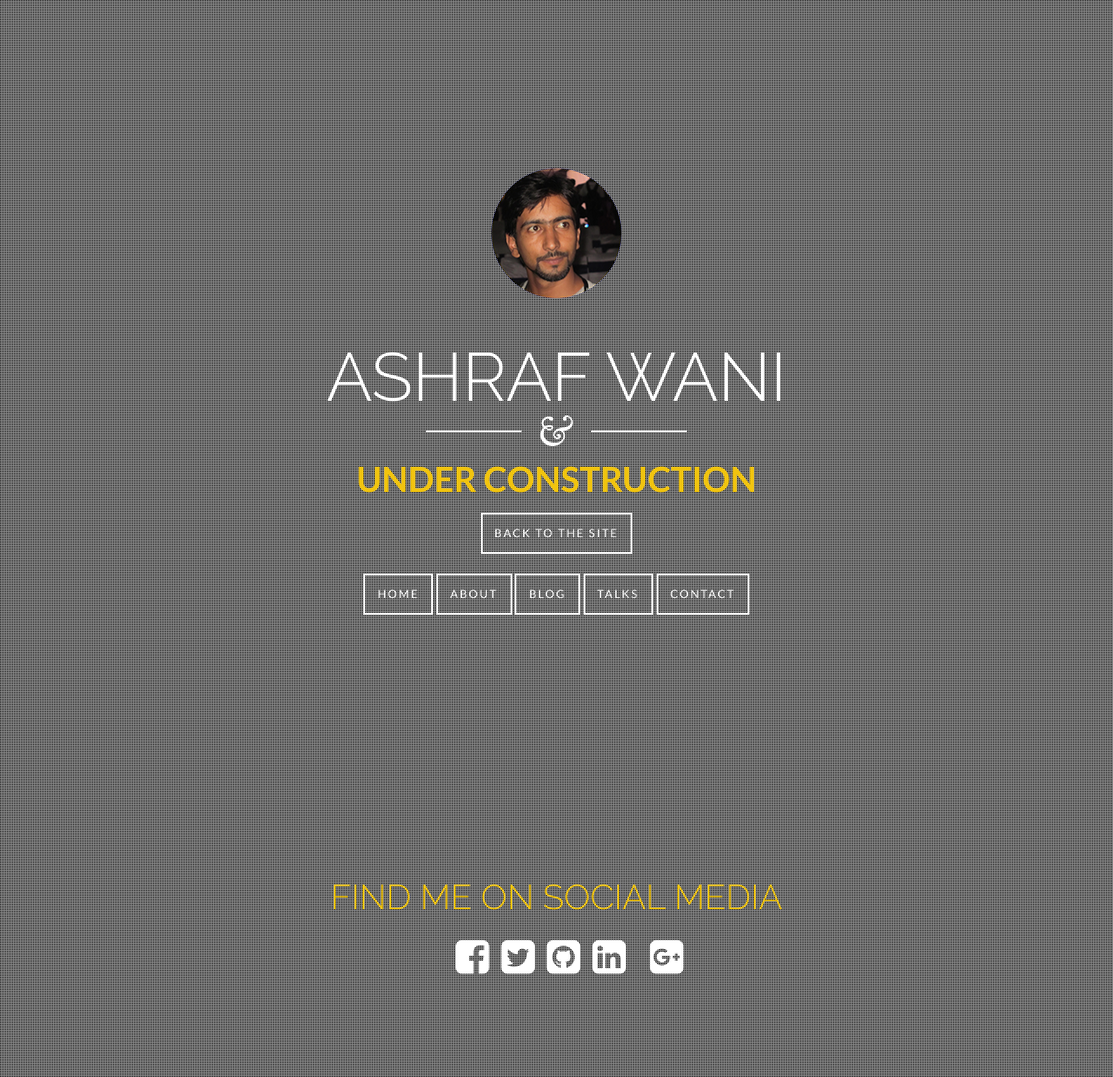
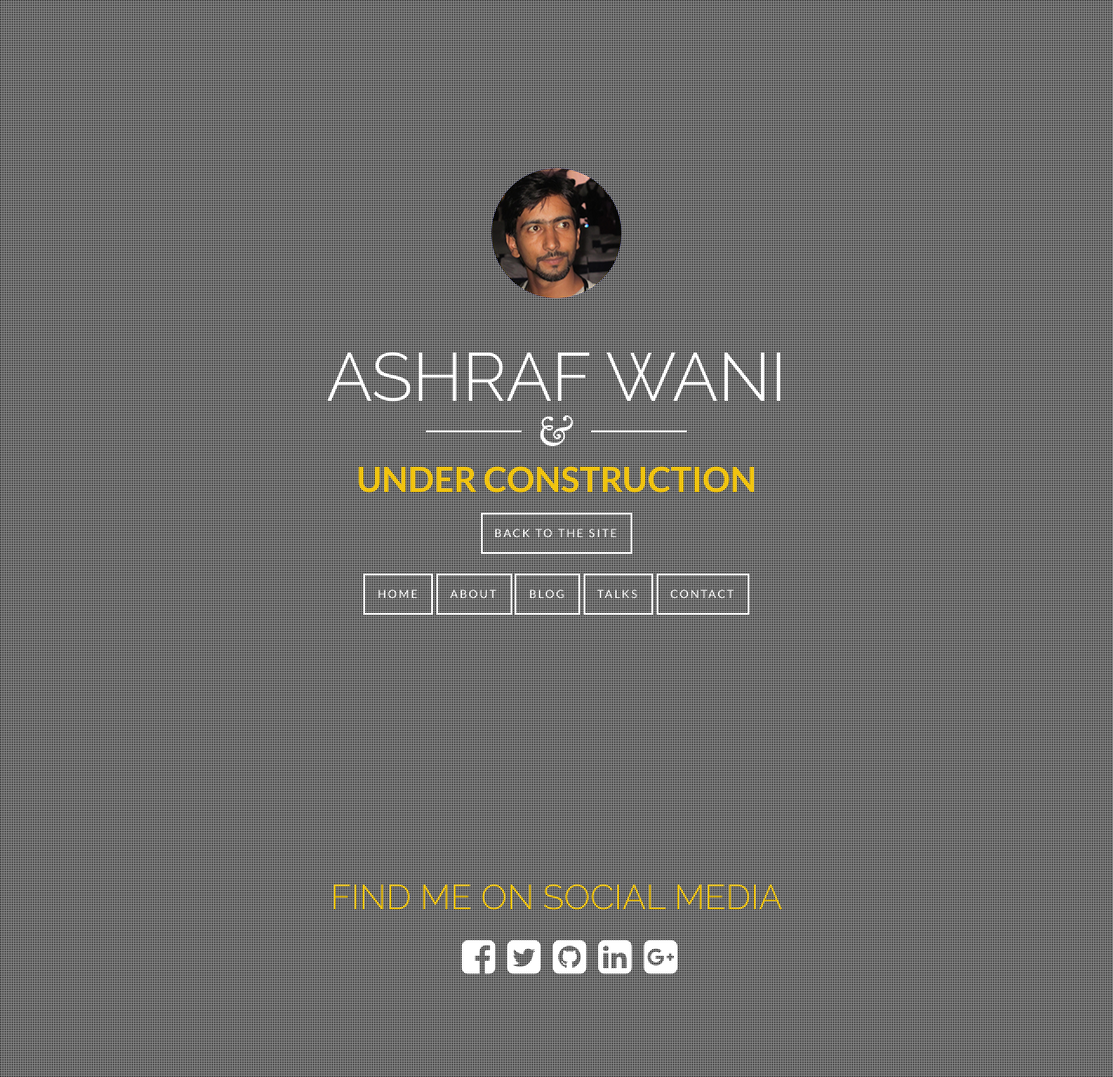
Before and after one commit to ashrafwani/ashrafwani.github.io, a Jekyll site: the page beta.html, which Jekyll copies as it is, in a window 1280 px wide. Shown: the whole page at 87% size. Built offline with Jekyll 4.4.1, drawn with Linux system fonts in a browser that asks for light colours; nearby versions of some CDN libraries.

Commit message:
Update beta.html

```diff
--- a/beta.html
+++ b/beta.html
@@ -55,7 +55,6 @@
                         <li><a href="https://twitter.com/aashu_wani" target="_blank"><i class="fa fa-twitter-square fa-3x"></i></a></li>
                         <li><a href="https://www.github.com/ashrafwani" target="_blank"><i class="fa fa-github-square fa-3x"></i></a></li>
                         <li><a href="https://www.linkedin.com/in/ashrafwani" target="_blank"><i class="fa fa-linkedin-square fa-3x"></i></a></li>
-                        <li><a href="https://www.instagram.com/ashraf.wani" target="_blank"><i class="fa fa-instagram-square fa-3x"></i></a></li>
                         <li><a href="https://plus.google.com/+AshrafWaniA" target="_blank"><i class="fa fa-google-plus-square fa-3x"></i></a></li>
 
                         </ul>
```
